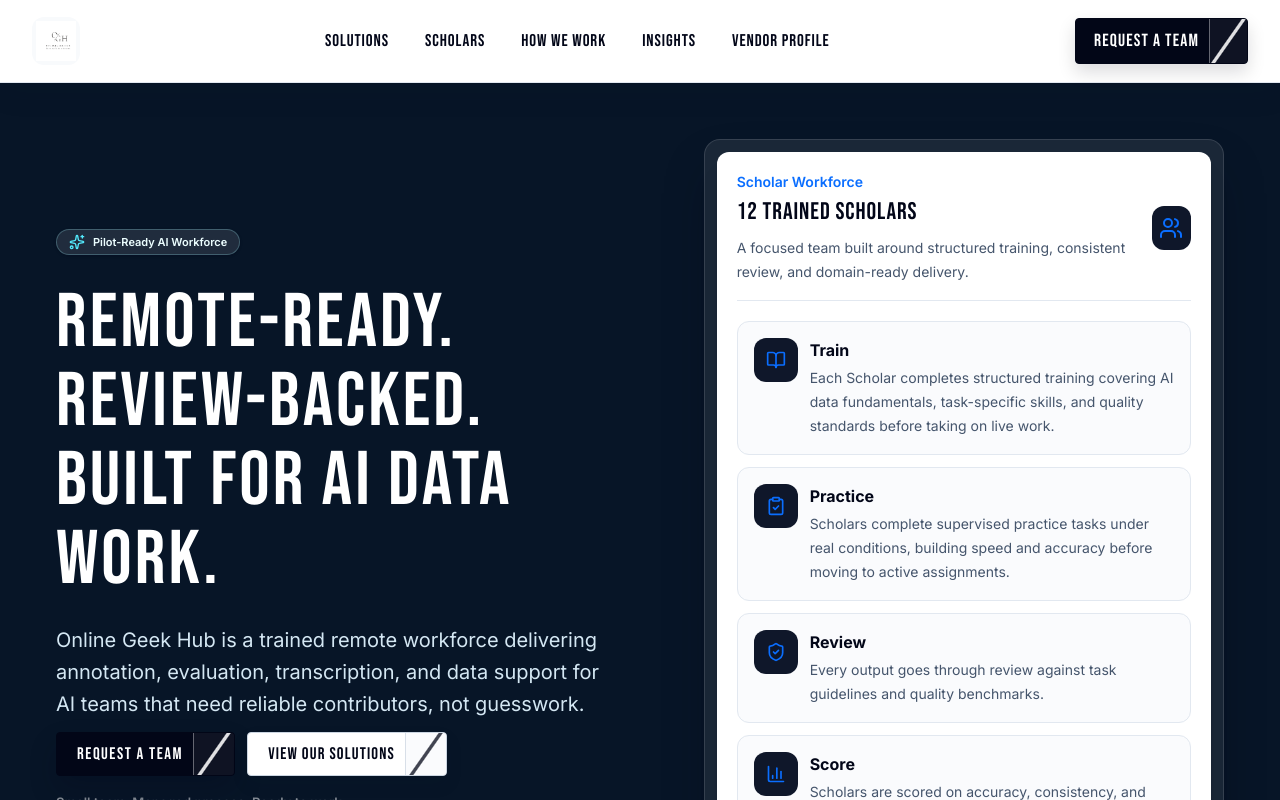
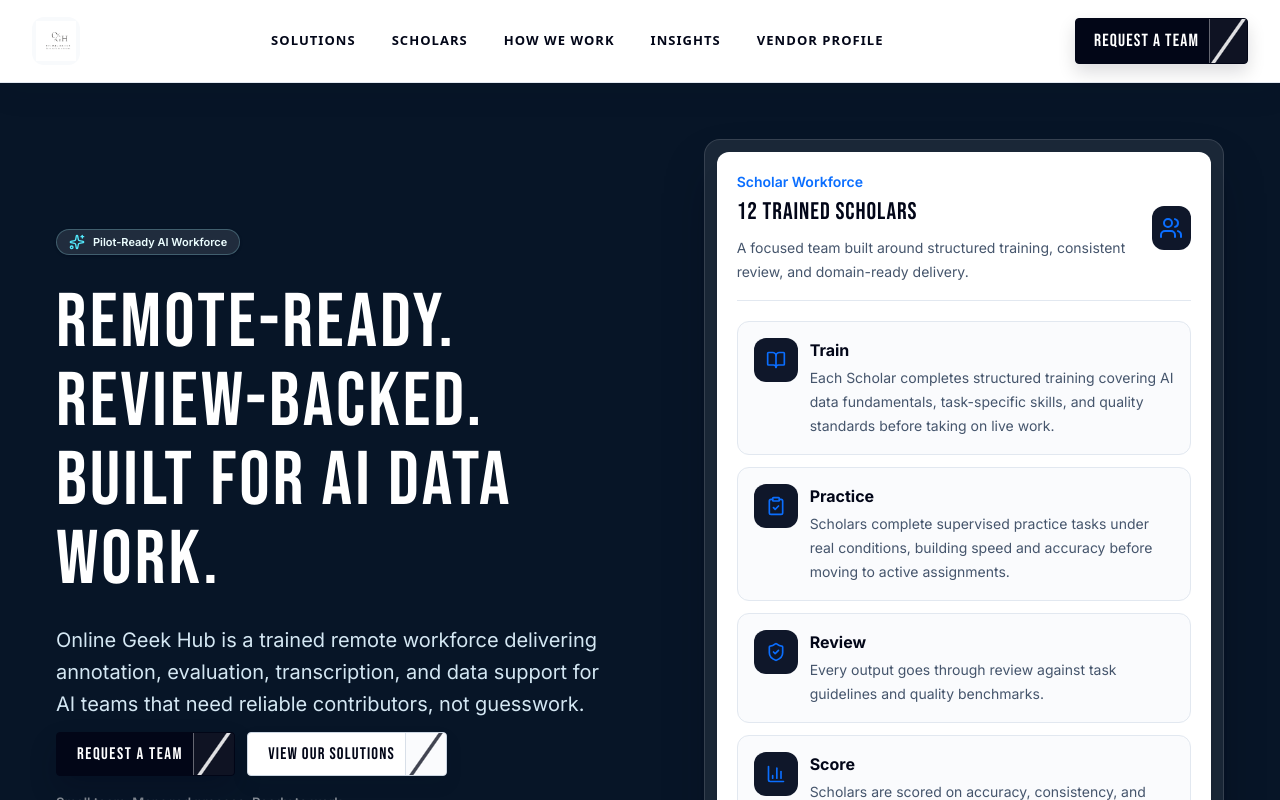
Before and after one commit to Sabelo001/online-geek-hub, a Next.js app: page / in a window 1280 px wide. Shown: the top 800 px of the page. Built offline with nearby package versions, Linux system fonts and the light colour scheme.

Commit message:
Fix navbar font from display to Inter sans-serif

```diff
--- a/components/public-navbar.tsx
+++ b/components/public-navbar.tsx
@@ -41,7 +41,7 @@ export function PublicNavbar() {
               <Link
                 key={link.label}
                 href={link.href}
-                className="font-display focus-ring whitespace-nowrap rounded-md px-1 py-2 text-[17px] uppercase leading-none tracking-[0.055em] text-slate-950 transition hover:text-cyan-700 focus:text-cyan-700 active:text-cyan-800 2xl:text-[18px]"
+                className="font-sans font-semibold focus-ring whitespace-nowrap rounded-md px-1 py-2 text-[13px] uppercase tracking-[0.08em] text-slate-950 transition hover:text-cyan-700 focus:text-cyan-700 active:text-cyan-800"
               >
                 {link.label}
               </Link>
@@ -58,7 +58,7 @@ export function PublicNavbar() {
           </div>
 
           <details className="group relative shrink-0 xl:hidden">
-            <summary className="focus-ring flex min-h-11 cursor-pointer list-none items-center gap-2 rounded-xl border border-slate-200 bg-white px-4 text-sm font-extrabold uppercase tracking-[0.08em] text-slate-950 shadow-sm transition hover:border-cyan-200 hover:bg-cyan-50 [&::-webkit-details-marker]:hidden">
+            <summary className="focus-ring flex min-h-11 cursor-pointer list-none items-center gap-2 rounded-xl border border-slate-200 bg-white px-4 font-sans text-[13px] font-semibold uppercase tracking-[0.08em] text-slate-950 shadow-sm transition hover:border-cyan-200 hover:bg-cyan-50 [&::-webkit-details-marker]:hidden">
               <Menu className="h-5 w-5 text-slate-950" />
               Menu
             </summary>
@@ -68,7 +68,7 @@ export function PublicNavbar() {
                   <Link
                     key={link.label}
                     href={link.href}
-                    className="font-display focus-ring whitespace-nowrap rounded-xl px-3 py-3 text-[18px] uppercase leading-none tracking-[0.06em] text-slate-950 transition hover:bg-cyan-50 hover:text-cyan-700 focus:text-cyan-700 active:text-cyan-800"
+                    className="font-sans font-semibold focus-ring whitespace-nowrap rounded-xl px-3 py-3 text-[13px] uppercase leading-none tracking-[0.08em] text-slate-950 transition hover:bg-cyan-50 hover:text-cyan-700 focus:text-cyan-700 active:text-cyan-800"
                   >
                     {link.label}
                   </Link>
```
